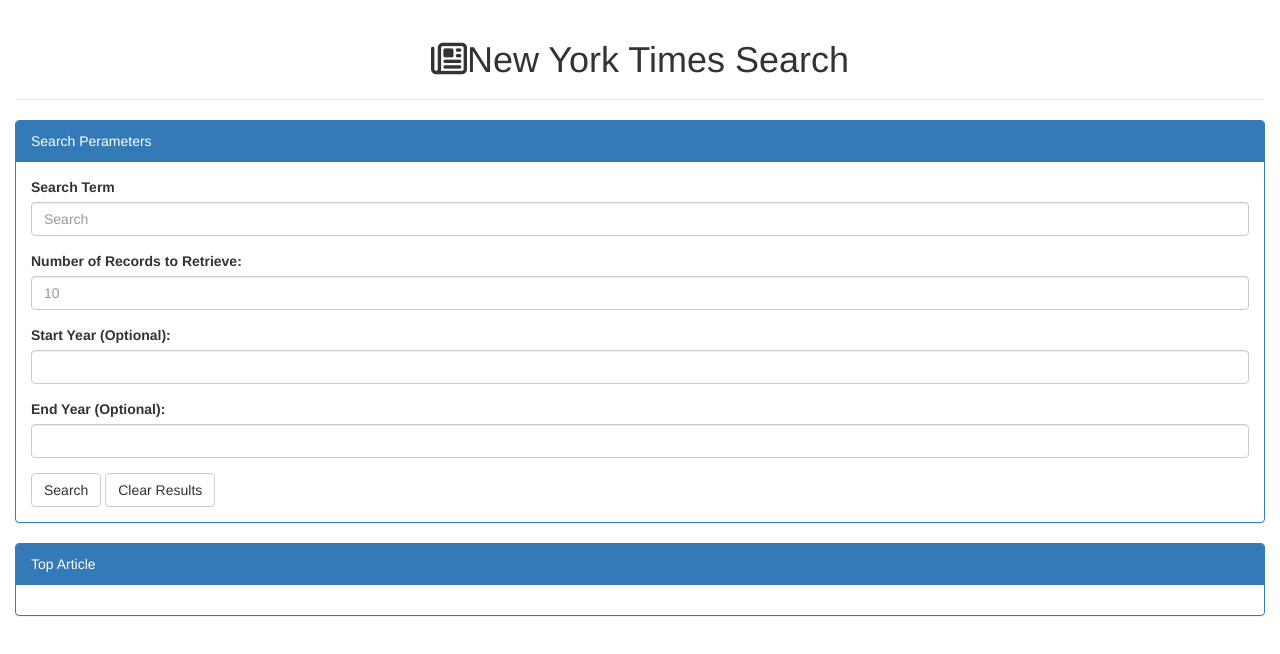
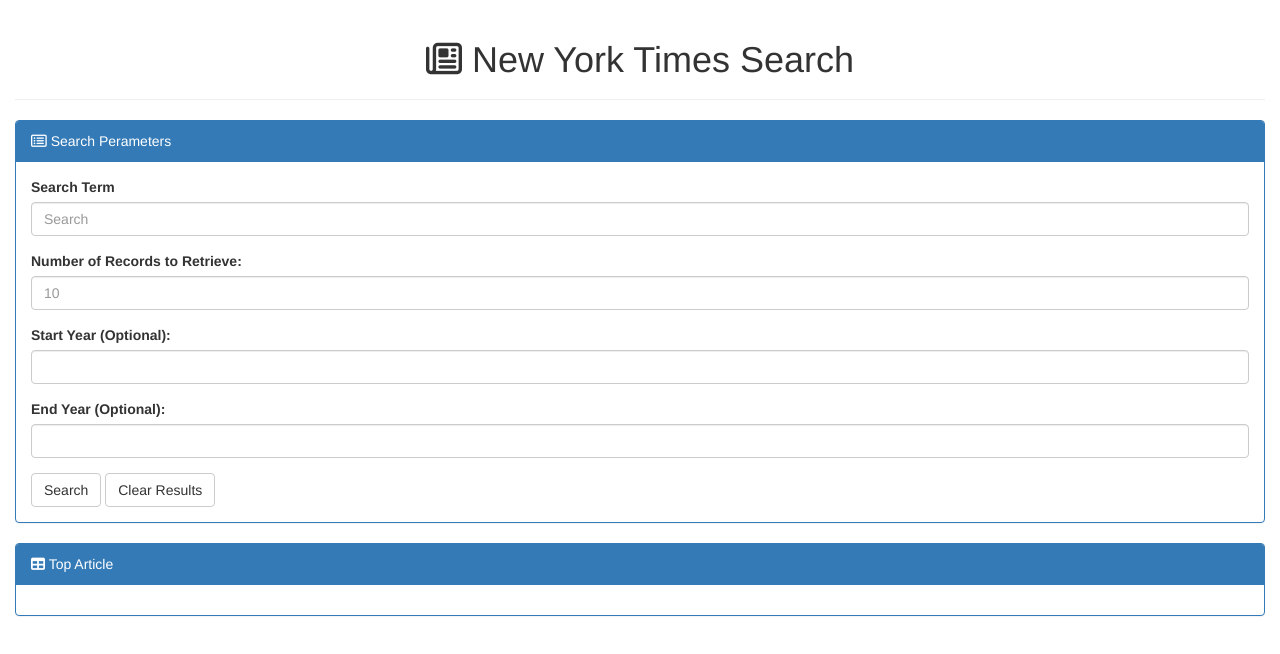
Before and after one commit to avish2/NYTsearch, a plain HTML site: page index.html in a window 1280 px wide. Drawn offline with nearby package versions, Linux system fonts and the light colour scheme.

Commit message:
glyphicons

```diff
--- a/index.html
+++ b/index.html
@@ -3,15 +3,15 @@
 <head>
 	<title>NYT Search</title>
 	<link rel="stylesheet" href="https://maxcdn.bootstrapcdn.com/bootstrap/3.3.7/css/bootstrap.min.css" integrity="sha384-BVYiiSIFeK1dGmJRAkycuHAHRg32OmUcww7on3RYdg4Va+PmSTsz/K68vbdEjh4u" crossorigin="anonymous">
-	<link rel="stylesheet" href="path/to/font-awesome/css/font-awesome.min.css">
+	<script src="https://use.fontawesome.com/2155ba37cd.js"></script>
 </head>
 <body>
 	<div class="container-fluid">
 		<div class="page-header text-center">
-		<h1><i class = "fa fa-newspaper-o" aria-hidden="true"></i>New York Times Search</h1>
+		<h1><i class = "fa fa-newspaper-o" aria-hidden="true"></i> New York Times Search</h1>
 		</div>
 		<div class="panel panel-primary">
-			<div class="panel-heading">Search Perameters</div>
+			<div class="panel-heading"><i class="fa fa-list-alt" aria-hidden="true"></i> Search Perameters</div>
 			<div class="panel-body">
 				<form>
 					<div class="form-group">
@@ -37,7 +37,7 @@
 			</div>
 		</div>
 		<div class="panel panel-primary">
-			<div class="panel-heading">Top Article</div>
+			<div class="panel-heading"><i class="fa fa-table" aria-hidden="true"></i> Top Article</div>
 			<div class="panel-body" id="results"></div>
 		</div>
 	</div>
```
